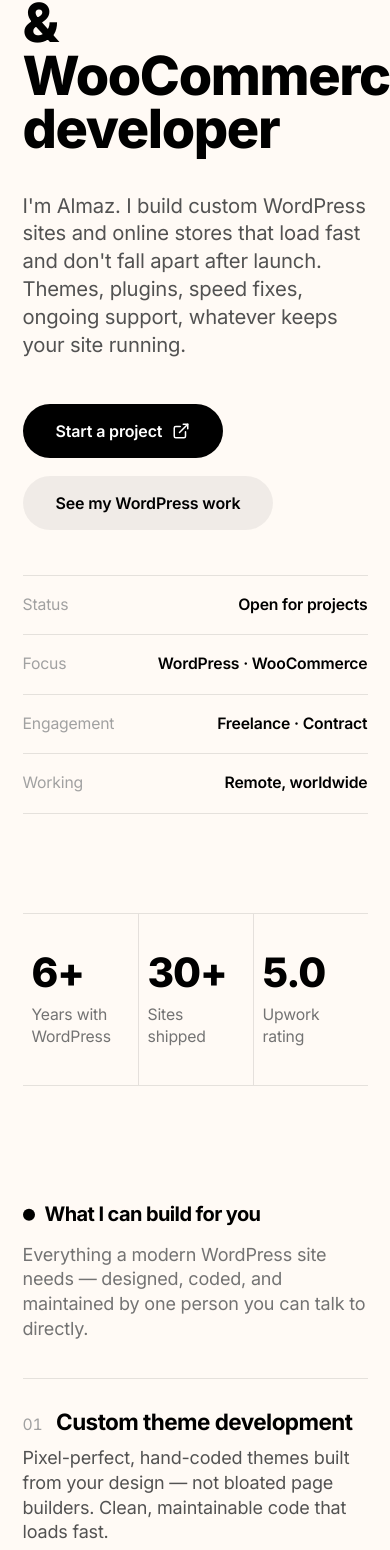
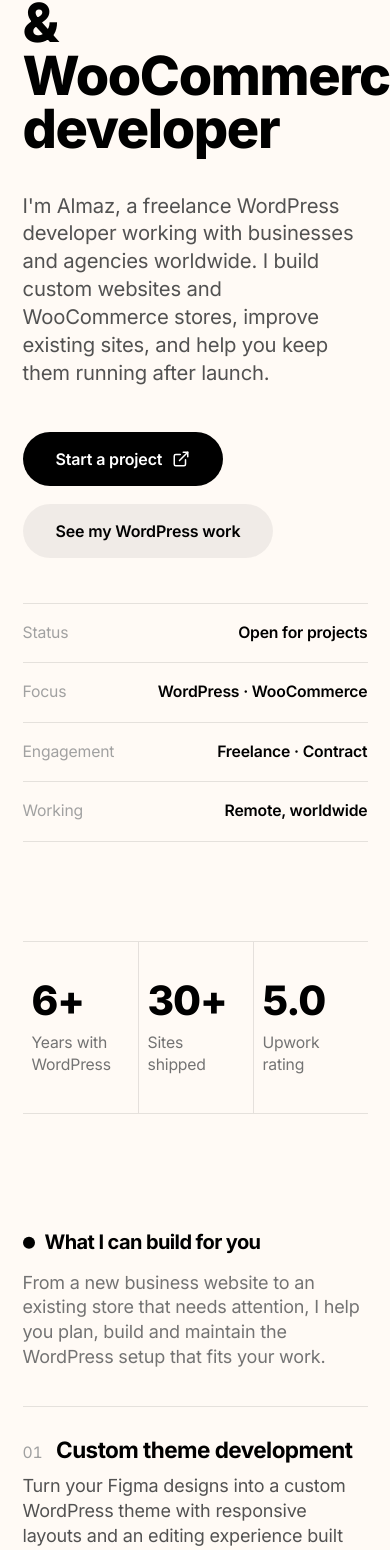
Before and after one commit to almazbisenbaev/almaz, a Next.js app: page /wordpress-developer in a window 390 px wide. Shown: the part 420-1970 px from the top of the page. Built offline with nearby package versions, Linux system fonts and the light colour scheme.

Commit message:
Update wordpress page

```diff
--- a/src/app/(site)/wordpress-developer/page.jsx
+++ b/src/app/(site)/wordpress-developer/page.jsx
@@ -2,7 +2,6 @@
 import Image from "next/image";
 import { ExternalLink } from "lucide-react";
 
-import TechMarquee from "@/components/tech-marquee/tech-marquee";
 import ReviewsSection from "@/components/reviews-section/reviews-section";
 import PortfolioSection from "@/components/portfolio-section/portfolio-section";
 import Button from "@/components/button/button";
@@ -11,7 +10,7 @@
 export const metadata = {
   title: "Freelance WordPress & WooCommerce Developer",
   description:
-    "Freelance WordPress developer building fast, custom WordPress and WooCommerce websites for businesses. Custom themes, plugins, e-commerce, speed optimization and ongoing support.",
+    "Hire a freelance WordPress developer for custom websites, WooCommerce stores, speed improvements and ongoing support. Working with businesses and agencies worldwide.",
   alternates: {
     canonical: "/wordpress-developer",
   },
@@ -32,6 +31,9 @@
   },
 };
 
+// Owner-requested draft: prices, timelines, 30-day bug-fix support, payment
+// schedule and working hours below are suggested business terms, not verified
+// policies. Keep the related FAQ and pricing copy in sync when revising them.
 const heroFacts = [
   { label: "Status", value: "Open for projects" },
   { label: "Focus", value: "WordPress · WooCommerce" },
@@ -43,32 +45,32 @@
   {
     title: "Custom theme development",
     description:
-      "Pixel-perfect, hand-coded themes built from your design — not bloated page builders. Clean, maintainable code that loads fast.",
+      "Turn your Figma designs into a custom WordPress theme with responsive layouts and an editing experience built around your content. Update pages, images and text without touching code.",
   },
   {
     title: "WooCommerce & online stores",
     description:
-      "Full e-commerce stores with product management, payments, and a smooth checkout — from coffee beans to B2B catalogs.",
+      "WooCommerce stores with product pages, product variations, payment and shipping setup, and a checkout that works on mobile. I help with new stores and improvements to existing shops.",
   },
   {
     title: "Speed & performance",
     description:
-      "Slow WordPress site? I optimize load times, Core Web Vitals, and PageSpeed scores so your site feels instant.",
+      "Find what is slowing your WordPress site down, then address the bottlenecks: images, scripts, caching, plugins or theme code. You get before-and-after measurements and a clear explanation of the changes.",
   },
   {
     title: "Custom plugins & APIs",
     description:
-      "Need functionality WordPress doesn't have out of the box? I build custom plugins and connect third-party APIs.",
+      "Custom plugins and API integrations for the way your business works: forms, external data, content imports and automated tasks. I document the setup so it is easier to maintain.",
   },
   {
     title: "Multilingual & automation",
     description:
-      "Multilingual WordPress sites with hundreds of pages generated and kept up to date automatically.",
+      "Make your site easier to manage across languages and larger content libraries. I set up multilingual pages, reusable templates and content workflows that reduce repetitive editing.",
   },
   {
     title: "Redesigns & maintenance",
     description:
-      "Theme changes, migrations, fixes, and ongoing support — with clear communication and a maintenance guide when you need one.",
+      "Refresh an existing site, move it to a new host or fix the issues that keep getting in your way. Ongoing maintenance can cover updates, backups, monitoring and an agreed allowance for small changes.",
   },
 ];
 
@@ -76,96 +78,91 @@
   {
     title: "Tell me about your project",
     description:
-      "Send me your site and what you need — a rebuild, a store, a plugin, or just \"it's slow.\" I'll ask a few questions to pin down the scope.",
+      "Send your current website or designs, what you want to achieve, and any budget or deadline you have in mind. A short message is enough to start; I will help you work out the details.",
   },
   {
-    title: "A fixed quote, not an open meter",
+    title: "Agree on scope and price",
     description:
-      "You get the scope and a fixed price in writing before anything starts. Timelines depend on what's involved, so yours comes with the quote.",
+      "You receive a written scope, fixed quote and estimated schedule before work begins. We agree on the pages, features and revision rounds, with any later additions quoted separately.",
   },
   {
     title: "I build, you stay updated",
     description:
-      "Regular progress updates without having to chase me, and you can see the site come together as I go.",
+      "I build on a private preview site and share progress as each stage is ready. You can review the work, leave feedback and try the editing experience before launch.",
   },
   {
     title: "Launch, then support",
     description:
-      "I hand over the site with a maintenance guide so you can edit it yourself — and I'm still around afterwards if something breaks.",
+      "I check the agreed layouts, forms and store flows, help launch the site, and hand over access with an editing guide. Bug fixes for the work I deliver are included for 30 days after launch.",
   },
 ];
 
-// TODO (content): entries marked `draft: true` still have placeholder answers —
-// rewrite them in your own words. Anything left as a draft is shown on the page
-// but deliberately kept OUT of the FAQPage structured data below, so Google
-// never indexes a placeholder. Drop the `draft` flag once an answer is real.
-// The answers that are already written are drawn from claims this page makes
-// elsewhere — check they still match how you actually work.
 const faqs = [
   {
     question: "Do you use page builders like Elementor or Divi?",
     answer:
-      "No. I hand-code themes from your design, which is why the sites I build stay fast and don't collapse when a plugin updates. If you already have a builder-based site, I can still work on it — I'll just tell you honestly whether it's worth keeping.",
+      "For a new custom site, I usually build a theme from your designs and use the WordPress editor for the content you need to manage. I can also work on an existing Elementor or Divi site. I review the setup first and recommend whether to keep it or change it based on your goals, budget and maintenance needs.",
   },
   {
     question: "Will I be able to edit the site myself after launch?",
     answer:
-      "Yes. I build the editing experience around what you'll actually need to change, and I hand over a maintenance guide written for your site specifically, not a generic WordPress manual.",
+      "Yes. I set up editable sections for the content you manage most often, such as text, images, pages and products. At handover, you receive a guide for your site and a walkthrough of the main editing tasks.",
   },
   {
     question: "What happens if something breaks after launch?",
     answer:
-      "Message me. I stay reachable after handover, and ongoing maintenance is available if you'd rather have someone on call than fix things one at a time.",
+      "I include 30 days of bug-fix support for the work delivered in the agreed scope. New features, changes made by others and issues caused by third-party services are assessed separately. After that, you can book individual fixes or arrange ongoing maintenance.",
   },
   {
     question: "Do you handle hosting and domains?",
-    draft: true,
     answer:
-      "TODO: say whether you set hosting up, migrate to it, recommend hosts, or leave it entirely to the client.",
+      "I can help you choose hosting, connect your domain and SSL, and move an existing WordPress site. The accounts stay in your name, and you pay the providers directly. We agree on any setup or migration work in the project scope before starting.",
   },
   {
     question: "Who owns the code and the design when the project is done?",
-    draft: true,
     answer:
-      "TODO: state plainly who owns what on handover. Clients ask this more than you'd think, and a clear answer is a trust signal.",
+      "Once the project is paid in full, I hand over the custom code and design work created for your project, along with the agreed files and administrator access. You can maintain the site yourself or work with another developer. Third-party plugins, fonts, images and other licensed assets remain subject to their own licenses, which we identify during planning.",
   },
   {
     question: "Can you work with my existing site, or do you rebuild from scratch?",
-    draft: true,
     answer:
-      "TODO: describe when you'd fix what's there versus rebuild, and roughly how you decide between them.",
+      "Both. I start by reviewing your theme, plugins, content and the problems you want to solve. If the foundation is sound, targeted improvements may be enough. If the setup makes changes fragile or costly, I explain the trade-offs and quote a rebuild so you can compare the options.",
   },
   {
     question: "What time zone are you in, and when are you reachable?",
-    draft: true,
     answer:
-      "TODO: this is a top-three concern for anyone hiring remotely and the page never answers it. Give your time zone and your usual overlap with EU / US hours.",
+      "I work on Kazakhstan time, UTC+5, usually from 10:00 to 19:00 Monday to Friday. That gives us overlap with European working hours, and calls with US clients can be arranged in advance. I aim to reply to project messages within one business day.",
+  },
+  {
+    question: "How long does a WordPress project take?",
+    answer:
+      "As a starting estimate, a custom business website takes around 2–4 weeks and a WooCommerce store around 4–6 weeks once the scope, designs and content are ready. Smaller fixes may take a few working days. Integrations, content preparation and feedback can affect the schedule; your quote includes an estimate for your specific project.",
+  },
+  {
+    question: "Do I need a finished design before we start?",
+    answer:
+      "A finished Figma design is helpful, but you can also come with a brief, a rough page list and a few reference sites. We can agree on a separate design stage before development. If an agency or designer is already working on the project, I can join them for the WordPress build.",
+  },
+  {
+    question: "How do payments work?",
+    answer:
+      "For most fixed-price projects, I ask for 50% to book the work and 50% after you approve the preview, before launch and handover. Larger projects can use agreed milestones. Hosting, domains and paid licenses are separate costs, and any work outside the original scope is quoted for approval first.",
   },
 ];
 
-// TODO (pricing): these are placeholders — replace every $X / $Y with your real
-// numbers before this goes live. A client will hold you to whatever is on this
-// page, so pick figures you're happy to honour as a starting point.
+// Suggested USD budgets; revise alongside the scope and payment answers above.
 const pricing = [
-  { service: "Custom theme", price: "$X–$Y" },
-  { service: "WooCommerce store", price: "$X–$Y" },
-  { service: "Speed optimization", price: "from $X" },
-  { service: "Plugin & API work", price: "from $X" },
-  { service: "Ongoing maintenance", price: "$X / month" },
+  { service: "Custom theme", price: "$1,200–$3,000" },
+  { service: "WooCommerce store", price: "$2,000–$5,000" },
+  { service: "Speed optimization", price: "from $250" },
+  { service: "Plugin & API work", price: "from $400" },
+  { service: "Ongoing maintenance", price: "from $150 / month" },
 ];
 
-// TODO (content): this page has no outcome evidence anywhere — every claim is a
-// deliverable ("I build themes"), never a result. The only two outcome claims
-// that existed are commented out: the "99% PageSpeed" stat below and the trust
-// highlights block in the CTA further down. That leaves "Speed & performance"
-// advertised as a service with zero speed evidence on the page, and "5.0" with
-// no review count behind it.
-// Worth revisiting: one real before/after PageSpeed number from a client, and
-// "5.0 · N reviews" instead of a bare 5.0.
+// Existing profile figures; add project outcome metrics only with real evidence.
 const stats = [
   { value: "6+", label: "Years with WordPress" },
   { value: "30+", label: "Sites shipped" },
-  // { value: "99%", label: "PageSpeed scores" },
   { value: "5.0", label: "Upwork rating" },
 ];
 
@@ -174,15 +171,8 @@
 
 const PAGE_URL = "https://helloalmaz.com/wordpress-developer";
 
-// Only FAQs with a real answer go into structured data — a placeholder must
-// never reach Google. Entries flagged `draft` are rendered on the page but
-// excluded here until they're written.
-const publishedFaqs = faqs.filter((faq) => !faq.draft);
-
-// NOTE: no `aggregateRating` here on purpose. The reviews are currently
-// unattributed and there's no verified review count behind the "5.0" stat, so
-// marking it up would be fabricated structured data — which Google penalises.
-// Add it once the reviews carry real names and you know the true count.
+// Keep structured FAQ answers identical to the visible page copy. There is no
+// aggregateRating because a verified review count has not been supplied.
 const jsonLd = {
   "@context": "https://schema.org",
   "@graph": [
@@ -213,19 +203,15 @@
         })),
       },
     },
-    ...(publishedFaqs.length
-      ? [
     {
       "@type": "FAQPage",
       "@id": `${PAGE_URL}#faq`,
-            mainEntity: publishedFaqs.map((faq) => ({
+      mainEntity: faqs.map((faq) => ({
         "@type": "Question",
         name: faq.question,
         acceptedAnswer: { "@type": "Answer", text: faq.answer },
       })),
     },
-        ]
-      : []),
     {
       "@type": "BreadcrumbList",
       "@id": `${PAGE_URL}#breadcrumb`,
@@ -274,7 +260,10 @@
               </h1>
 
               <p className="mt-8 text-lg md:text-2xl text-neutral-600 leading-snug max-w-2xl">
-                I'm Almaz. I build custom WordPress sites and online stores that load fast and don't fall apart after launch. Themes, plugins, speed fixes, ongoing support, whatever keeps your site running.
+                I'm Almaz, a freelance WordPress developer working with businesses
+                and agencies worldwide. I build custom websites and WooCommerce
+                stores, improve existing sites, and help you keep them running
+                after launch.
               </p>
 
               <div className="mt-10 flex flex-wrap gap-4">
@@ -341,8 +330,9 @@
               <h2 className="block-header-title">What I can build for you</h2>
             </div>
             <p className="text-neutral-500 leading-snug max-w-sm">
-              Everything a modern WordPress site needs — designed, coded, and
-              maintained by one person you can talk to directly.
+              From a new business website to an existing store that needs
+              attention, I help you plan, build and maintain the WordPress
+              setup that fits your work.
             </p>
           </div>
 
@@ -379,8 +369,8 @@
               <h2 className="block-header-title">How it works</h2>
             </div>
             <p className="text-neutral-500 leading-snug max-w-sm">
-              No agency layers, no account manager, no ticket queue. You talk
-              directly to the person writing the code.
+              You work directly with me from the first conversation to handover,
+              with a clear scope and regular chances to review the work.
             </p>
           </div>
 
@@ -409,18 +399,18 @@
                 What it costs
               </h3>
               <p className="mt-2 text-neutral-500 leading-snug max-w-md">
-                Starting ranges so you can budget before we talk. Every project
-                gets its own fixed quote once I know the scope.
+                Typical development budgets in USD, based on an agreed design
+                and scope. Your project gets a fixed quote before work begins.
               </p>
 
               <dl className="mt-8 border-t border-black/10">
                 {pricing.map((item) => (
                   <div
                     key={item.service}
-                    className="flex items-baseline justify-between gap-4 py-4 border-b border-black/10"
+                    className="flex flex-col gap-1 sm:flex-row sm:items-baseline sm:justify-between sm:gap-4 py-4 border-b border-black/10"
                   >
                     <dt className="text-neutral-600">{item.service}</dt>
-                    <dd className="font-semibold tabular-nums text-right whitespace-nowrap">
+                    <dd className="font-semibold tabular-nums sm:text-right whitespace-nowrap">
                       {item.price}
                     </dd>
                   </div>
@@ -428,8 +418,9 @@
               </dl>
 
               <p className="mt-6 text-sm text-neutral-500 leading-snug">
-                Not sure which one you need? Describe the problem and I'll tell
-                you — even if the answer is that you don't need me.
+                Design, copywriting, hosting and paid licenses are quoted
+                separately where needed. Maintenance covers an agreed scope;
+                larger changes get their own estimate.
               </p>
 
               <div className="mt-8">
@@ -448,7 +439,7 @@
       <PortfolioSection
         id="work"
         title="Recent WordPress projects"
-        description="Several of these were built for Mindlind, an agency that brings me in as their WordPress developer — the rest were direct with the client. All of them are live; click through and judge for yourself."
+        description="WordPress and WooCommerce work for cafés, retailers and service businesses. Several projects were delivered with Mindlind; others were direct client engagements. Explore the designs, store interfaces and content layouts below."
         items={portfolioItems}
       />
 
@@ -463,8 +454,8 @@
               <h2 className="block-header-title">Questions people ask</h2>
             </div>
             <p className="text-neutral-500 leading-snug max-w-sm">
-              If yours isn't here, just ask — I'd rather answer it now than after
-              you've paid someone.
+              Practical details about scope, timing, ownership and support.
+              Send me a message if you want to talk through your situation.
             </p>
           </div>
 
@@ -506,28 +497,10 @@
               <h2 className="text-3xl sm:text-5xl lg:text-6xl font-extrabold tracking-tight leading-[1.08] text-white">Need a WordPress developer you can rely on?</h2>
 
               <p className="mt-6 text-base sm:text-xl text-neutral-300 leading-relaxed max-w-xl">
-                Whether you need a custom theme, WooCommerce store, speed optimization, or plugin fixes - tell me about your project and let's get it done right.
+                Send me your website or designs, what you need help with, and
+                your ideal launch date. I'll review the details and suggest a
+                practical next step.
               </p>
-
-              {/* Key Trust Highlights */}
-              {/* <div className="mt-8 grid grid-cols-1 sm:grid-cols-2 gap-3.5 text-sm text-neutral-300">
-                <div className="flex items-center gap-2.5">
-                  <div className="flex items-center justify-center w-5 h-5 rounded-full bg-white/10 text-white text-xs font-bold">✓</div>
-                  <span>Pixel-perfect custom code</span>
-                </div>
-                <div className="flex items-center gap-2.5">
-                  <div className="flex items-center justify-center w-5 h-5 rounded-full bg-white/10 text-white text-xs font-bold">✓</div>
-                  <span>99+ PageSpeed score target</span>
-                </div>
-                <div className="flex items-center gap-2.5">
-                  <div className="flex items-center justify-center w-5 h-5 rounded-full bg-white/10 text-white text-xs font-bold">✓</div>
-                  <span>Clear communication & support</span>
-                </div>
-                <div className="flex items-center gap-2.5">
-                  <div className="flex items-center justify-center w-5 h-5 rounded-full bg-white/10 text-white text-xs font-bold">✓</div>
-                  <span>Flexible freelance terms</span>
-                </div>
-              </div> */}
 
               {/* Action Buttons */}
               <div className="mt-10 flex flex-wrap items-center gap-4">
```
Lines whose indentation alone changed are shown as unchanged.
